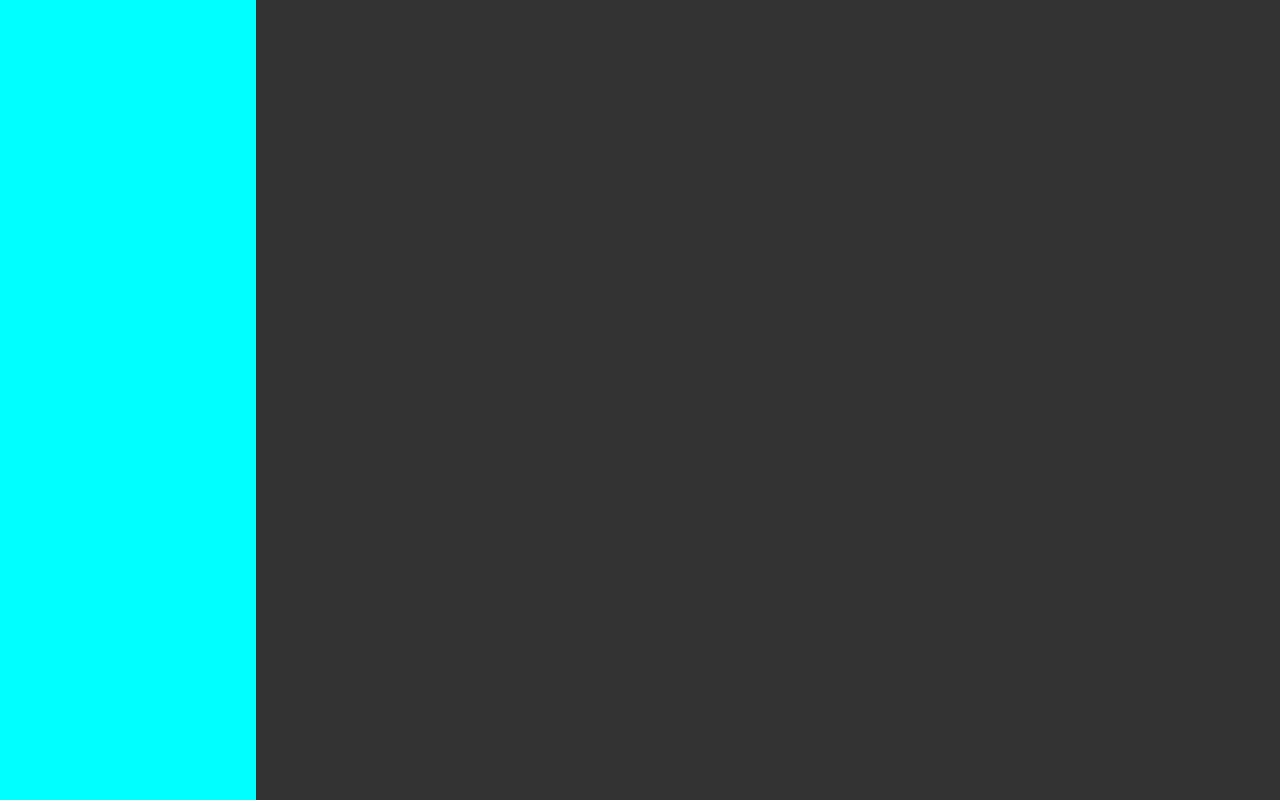
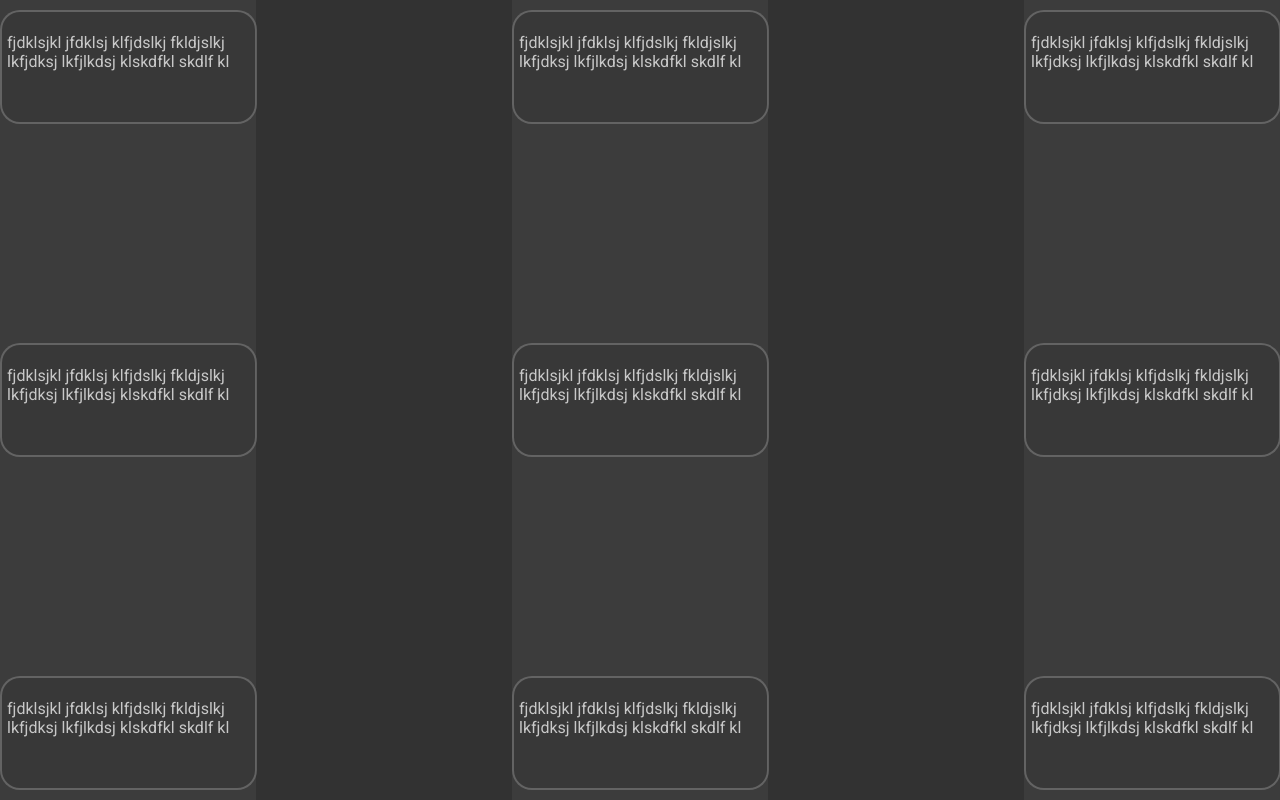
Before and after one commit to SergySanJj/JSTesting, an Angular app in the folder AngularTest/spacegame/: page / in a window 1280 px wide. Built offline with nearby package versions, Linux system fonts and the light colour scheme.

Commit message:
Add basic gui template

```diff
--- a/AngularTest/spacegame/src/app/app.component.html
+++ b/AngularTest/spacegame/src/app/app.component.html
@@ -1,3 +1,5 @@
 <div class="gui-container">
-  <app-gui-column></app-gui-column>
+  <app-gui-column [ngClass]="'press-left'" id="left-col"></app-gui-column>
+  <app-gui-column [ngClass]="'central'"></app-gui-column>
+  <app-gui-column [ngClass]="'press-right'" id="right-col"></app-gui-column>
 </div>
--- a/AngularTest/spacegame/src/app/app.component.scss
+++ b/AngularTest/spacegame/src/app/app.component.scss
@@ -1,6 +1,28 @@
+@import "../variables";
+
+
 .gui-container {
+  width: 100vw;
   position: absolute;
   display: flex;
   flex-direction: row;
   flex-flow: nowrap;
+  //justify-content: space-between;
+
+  z-index: 10;
 }
+
+
+.press-left {
+  margin-right: auto;
+  left: 0;
+}
+
+.press-right {
+  margin-left: auto;
+  right: 0;
+}
+
+.central {
+  width: $centerWidth !important;
+}
--- a/AngularTest/spacegame/src/app/app.component.ts
+++ b/AngularTest/spacegame/src/app/app.component.ts
@@ -1,11 +1,15 @@
-import {Component} from '@angular/core';
+import {Component, OnInit} from '@angular/core';
 
 @Component({
   selector: 'app-root',
   templateUrl: './app.component.html',
   styleUrls: ['./app.component.scss']
 })
-export class AppComponent {
-  currentTime = Date.now();
-
+export class AppComponent implements OnInit {
+  private leftCol;
+  private rightCol;
+  ngOnInit(): void {
+    this.leftCol = document.getElementById('left-col');
+    this.rightCol = document.getElementById('right-col');
+  }
 }
--- a/AngularTest/spacegame/src/app/app.module.ts
+++ b/AngularTest/spacegame/src/app/app.module.ts
@@ -3,11 +3,13 @@ import { NgModule } from '@angular/core';
 
 import { AppComponent } from './app.component';
 import { GuiColumnComponent } from './gui-column/gui-column.component';
+import { InfoBlockComponent } from './info-block/info-block.component';
 
 @NgModule({
   declarations: [
     AppComponent,
-    GuiColumnComponent
+    GuiColumnComponent,
+    InfoBlockComponent
   ],
   imports: [
     BrowserModule
--- a/AngularTest/spacegame/src/app/gui-column/gui-column.component.html
+++ b/AngularTest/spacegame/src/app/gui-column/gui-column.component.html
@@ -1,3 +1,3 @@
 <div class="column">
-
+ <app-info-block *ngFor="let i of [1,2,3]"></app-info-block>
 </div>
--- a/AngularTest/spacegame/src/app/gui-column/gui-column.component.scss
+++ b/AngularTest/spacegame/src/app/gui-column/gui-column.component.scss
@@ -1,8 +1,16 @@
+@import "../../variables.scss";
+
 .column {
   display: flex;
   flex-direction: column;
   flex-wrap: nowrap;
+  align-items: center;
+  justify-content: space-between;
+
+  margin: auto;
+
   height: 100vh;
-  width: 20vw;
-  background: aqua;
+  width: $sidebarWidth;
+  min-width: 100px;
+  background: rgb(60,60,60);
 }
--- /dev/null
+++ b/AngularTest/spacegame/src/app/info-block/info-block.component.html
@@ -0,0 +1,3 @@
+<div class="info-block">
+  <p>fjdklsjkl jfdklsj klfjdslkj fkldjslkj lkfjdksj lkfjlkdsj klskdfkl skdlf kl</p>
+</div>
--- /dev/null
+++ b/AngularTest/spacegame/src/app/info-block/info-block.component.scss
@@ -0,0 +1,16 @@
+.info-block {
+  display: inline-block;
+  align-self: center;
+
+  background: rgba(40,40,40,0.2);
+  border: rgba(200,200,200,0.3) 2px solid;
+  border-radius: 20px;
+  margin-top: 10px;
+  margin-bottom: 10px;
+
+  padding: 5px;
+
+  width: 95%;
+  min-width: 100px;
+  min-height: 100px;
+}
--- /dev/null
+++ b/AngularTest/spacegame/src/app/info-block/info-block.component.ts
@@ -0,0 +1,15 @@
+import { Component, OnInit } from '@angular/core';
+
+@Component({
+  selector: 'app-info-block',
+  templateUrl: './info-block.component.html',
+  styleUrls: ['./info-block.component.scss']
+})
+export class InfoBlockComponent implements OnInit {
+
+  constructor() { }
+
+  ngOnInit() {
+  }
+
+}
--- a/AngularTest/spacegame/src/styles.scss
+++ b/AngularTest/spacegame/src/styles.scss
@@ -1,7 +1,11 @@
 /* You can add global styles to this file, and also import other style files */
+@import url('https://fonts.googleapis.com/css?family=Roboto&display=swap');
+
 html, body {
   margin: 0;
   padding: 0;
   background: rgb(50,50,50);
   color: rgb(200,200,200);
+
+  font-family: "Roboto", serif;
 }
--- /dev/null
+++ b/AngularTest/spacegame/src/variables.scss
@@ -0,0 +1,3 @@
+$sidebarWidth: 20vw;
+
+$centerWidth: 100vw - $sidebarWidth*2;
```
Also changed, not shown: 1 other file (tests, documents, lock files or other folders).
